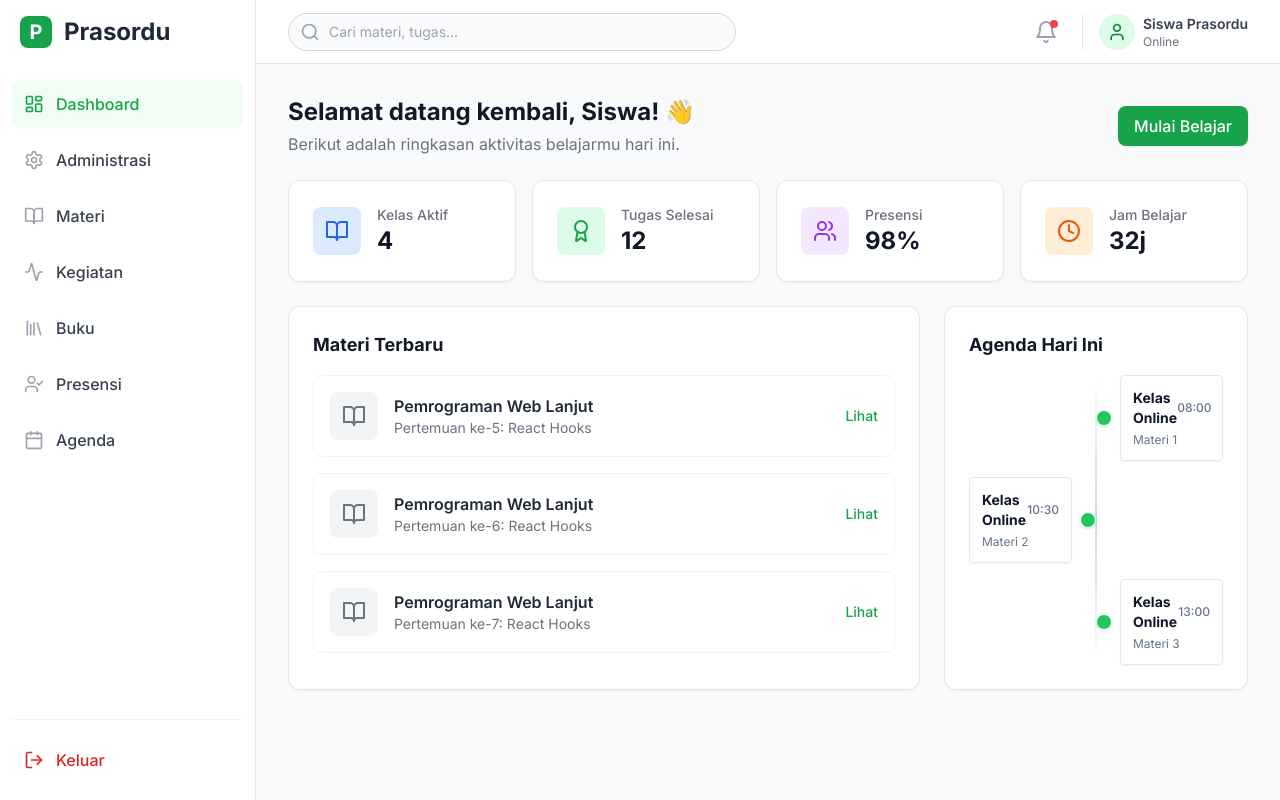
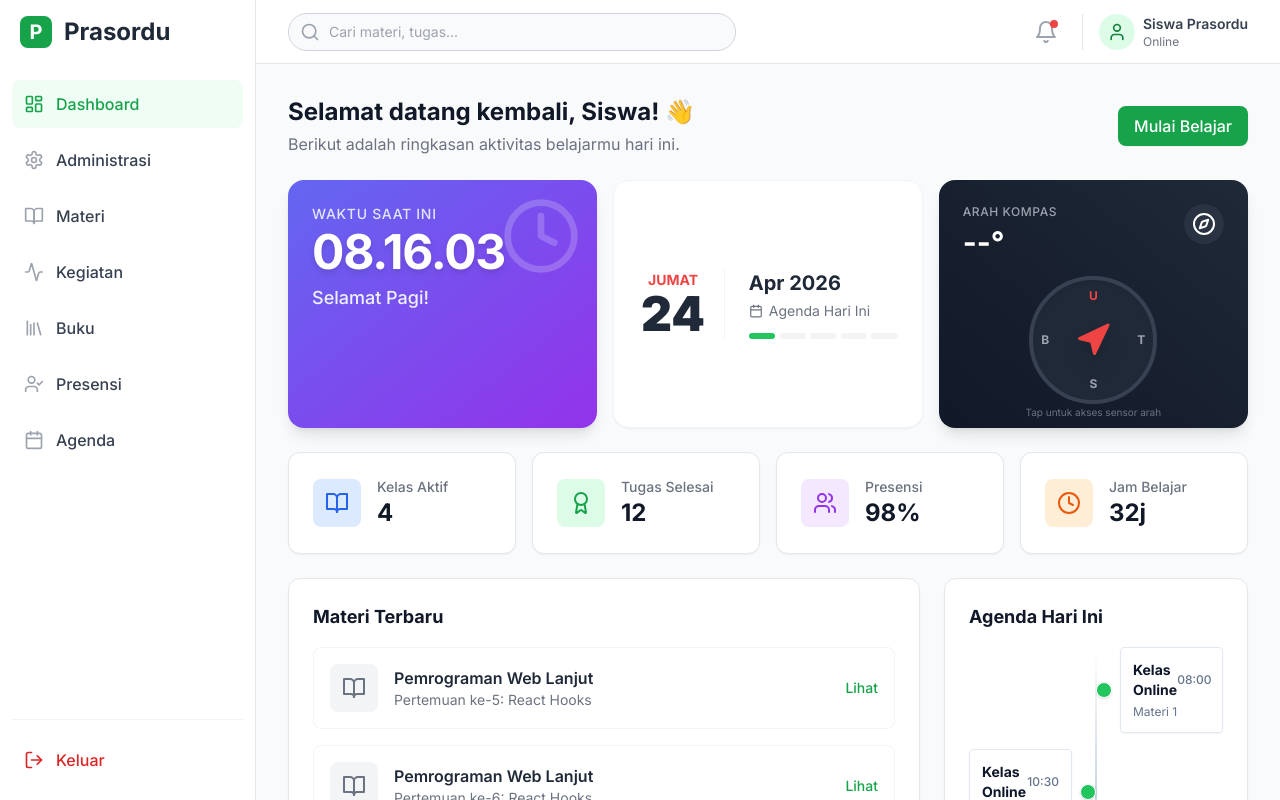
Before and after one commit to ahmad-xsam/prasordu, a Next.js app: page / in a window 1280 px wide. Shown: the top 800 px of the page. Built offline with nearby package versions, Linux system fonts and the light colour scheme.

Commit message:
feat: tambah widget jam, kompas, kalender bergaya android/ios di dashboard

```diff
--- a/src/app/page.tsx
+++ b/src/app/page.tsx
@@ -1,4 +1,5 @@
 import { BookOpen, Users, Award, Clock } from 'lucide-react';
+import DashboardWidgets from '@/components/DashboardWidgets';
 
 export default function Home() {
   return (
@@ -12,6 +13,8 @@ export default function Home() {
           Mulai Belajar
         </button>
       </div>
+
+      <DashboardWidgets />
 
       <div className="grid grid-cols-1 md:grid-cols-2 lg:grid-cols-4 gap-4">
         {[
--- /dev/null
+++ b/src/components/DashboardWidgets.tsx
@@ -0,0 +1,152 @@
+"use client";
+
+import { useState, useEffect } from 'react';
+import { Compass, Calendar as CalendarIcon, Clock as ClockIcon, Navigation } from 'lucide-react';
+
+export default function DashboardWidgets() {
+  const [time, setTime] = useState<Date | null>(null);
+  const [heading, setHeading] = useState<number | null>(null);
+  const [permissionGranted, setPermissionGranted] = useState<boolean | null>(null);
+
+  useEffect(() => {
+    setTime(new Date());
+    const timer = setInterval(() => setTime(new Date()), 1000);
+
+    // Compass Orientation Handler
+    const handleOrientation = (event: any) => {
+      let compassHeading = null;
+      if (event.webkitCompassHeading) {
+        // iOS
+        compassHeading = event.webkitCompassHeading;
+      } else if (event.alpha !== null) {
+        // Android
+        compassHeading = Math.abs(event.alpha - 360);
+      }
+      if (compassHeading !== null) {
+        setHeading(compassHeading);
+      }
+    };
+
+    if (typeof window !== 'undefined' && window.DeviceOrientationEvent) {
+      window.addEventListener('deviceorientation', handleOrientation, true);
+    }
+
+    return () => {
+      clearInterval(timer);
+      if (typeof window !== 'undefined') {
+        window.removeEventListener('deviceorientation', handleOrientation, true);
+      }
+    };
+  }, []);
+
+  const requestCompassPermission = async () => {
+    if (typeof (DeviceOrientationEvent as any).requestPermission === 'function') {
+      try {
+        const permissionState = await (DeviceOrientationEvent as any).requestPermission();
+        if (permissionState === 'granted') {
+          setPermissionGranted(true);
+        } else {
+          setPermissionGranted(false);
+          alert('Izin akses sensor ditolak.');
+        }
+      } catch (error) {
+        console.error(error);
+      }
+    } else {
+      // Non iOS 13+ devices don't need explicit permission
+      setPermissionGranted(true);
+    }
+  };
+
+  if (!time) return null; // Avoid hydration mismatch
+
+  const days = ['Minggu', 'Senin', 'Selasa', 'Rabu', 'Kamis', 'Jumat', 'Sabtu'];
+  const months = ['Jan', 'Feb', 'Mar', 'Apr', 'Mei', 'Jun', 'Jul', 'Agu', 'Sep', 'Okt', 'Nov', 'Des'];
+
+  const dayName = days[time.getDay()];
+  const date = time.getDate();
+  const monthName = months[time.getMonth()];
+  const year = time.getFullYear();
+
+  const formattedTime = time.toLocaleTimeString('id-ID', { hour: '2-digit', minute: '2-digit', second: '2-digit' });
+  const hour = time.getHours();
+  const greeting = hour < 12 ? 'Pagi' : hour < 15 ? 'Siang' : hour < 18 ? 'Sore' : 'Malam';
+
+  return (
+    <div className="grid grid-cols-1 sm:grid-cols-2 lg:grid-cols-3 gap-4 my-6">
+
+      {/* 1. Jam Widget (Apple/Android style) */}
+      <div className="bg-gradient-to-br from-indigo-500 to-purple-600 rounded-2xl shadow-lg p-6 text-white relative overflow-hidden group hover:scale-[1.02] transition-transform duration-300">
+        <div className="absolute top-0 right-0 p-4 opacity-20">
+          <ClockIcon size={80} />
+        </div>
+        <div className="relative z-10">
+          <p className="text-indigo-100 font-medium tracking-wider uppercase text-sm mb-1">Waktu Saat Ini</p>
+          <h3 className="text-5xl font-bold tracking-tight mb-2 drop-shadow-md">{formattedTime}</h3>
+          <p className="text-lg text-indigo-50 font-medium">Selamat {greeting}!</p>
+        </div>
+      </div>
+
+      {/* 2. Kalender Widget */}
+      <div className="bg-white rounded-2xl shadow-sm border border-gray-100 p-6 flex items-center group hover:shadow-md hover:-translate-y-1 transition-all duration-300">
+        <div className="w-1/3 flex flex-col items-center justify-center border-r border-gray-100 pr-4">
+          <p className="text-red-500 font-bold uppercase text-sm">{dayName}</p>
+          <p className="text-5xl font-black text-gray-800">{date}</p>
+        </div>
+        <div className="w-2/3 pl-6">
+          <h3 className="text-xl font-bold text-gray-800 mb-1">{monthName} {year}</h3>
+          <p className="text-sm text-gray-500 flex items-center">
+            <CalendarIcon size={14} className="mr-1.5" /> Agenda Hari Ini
+          </p>
+          <div className="mt-3 flex gap-1">
+            {[...Array(5)].map((_, i) => (
+              <div key={i} className={`h-1.5 flex-1 rounded-full ${i === 0 ? 'bg-primary-500' : 'bg-gray-100'}`}></div>
+            ))}
+          </div>
+        </div>
+      </div>
+
+      {/* 3. Kompas Widget */}
+      <div
+        className="bg-gradient-to-tr from-gray-900 to-gray-800 rounded-2xl shadow-lg p-6 text-white relative overflow-hidden flex flex-col justify-between cursor-pointer hover:shadow-xl transition-shadow"
+        onClick={requestCompassPermission}
+      >
+        <div className="flex justify-between items-start">
+          <div>
+            <p className="text-gray-400 font-medium tracking-wider uppercase text-xs mb-1">Arah Kompas</p>
+            <h3 className="text-3xl font-bold">
+              {heading !== null ? `${Math.round(heading)}°` : '--°'}
+            </h3>
+          </div>
+          <div className="h-10 w-10 bg-gray-700/50 rounded-full flex items-center justify-center backdrop-blur-sm">
+            <Compass className="text-primary-400" size={24} />
+          </div>
+        </div>
+
+        <div className="flex justify-center mt-4">
+          <div className="relative w-32 h-32 rounded-full border-4 border-gray-700 flex items-center justify-center bg-gray-800 shadow-inner">
+            {/* North Indicator */}
+            <div className="absolute top-2 text-red-500 font-bold text-xs">U</div>
+            <div className="absolute right-2 text-gray-400 font-bold text-xs">T</div>
+            <div className="absolute bottom-2 text-gray-400 font-bold text-xs">S</div>
+            <div className="absolute left-2 text-gray-400 font-bold text-xs">B</div>
+
+            <div
+              className="transition-transform duration-200 ease-out flex items-center justify-center"
+              style={{ transform: `rotate(${heading !== null ? -heading : 45}deg)` }}
+            >
+              <Navigation className="text-red-500 fill-red-500 transform -rotate-45 drop-shadow-lg scale-150" />
+            </div>
+          </div>
+        </div>
+
+        {heading === null && (
+          <p className="text-[10px] text-gray-500 text-center mt-2 absolute bottom-2 w-full left-0">
+            Tap untuk akses sensor arah
+          </p>
+        )}
+      </div>
+
+    </div>
+  );
+}
```
